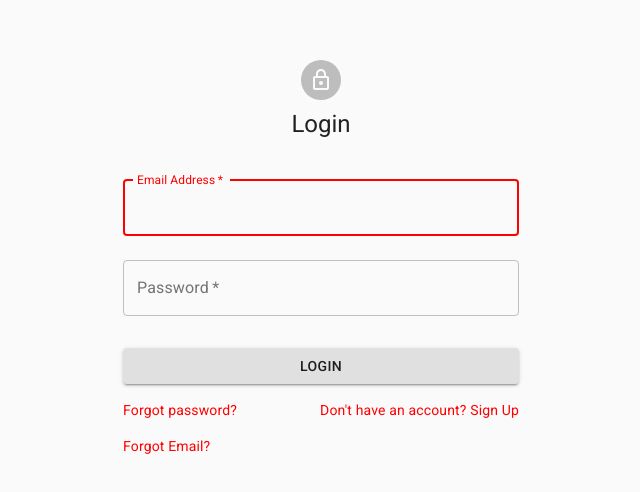
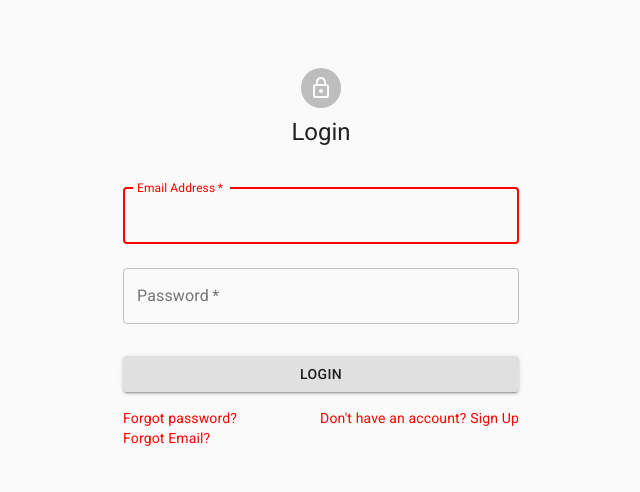
Before and after one commit to hkwon516/answerbook-frontend, a Next.js app in the folder apps/admin/: page /login in a window 1280 px wide. Shown: the part 142-634 px from the top of the page, without its empty margins (319-959 px from the left). Built offline with nearby package versions, Linux system fonts and the light colour scheme.

Commit message:
admin - login - ui refactor

```diff
--- a/apps/admin/pages/login.js
+++ b/apps/admin/pages/login.js
@@ -1,15 +1,6 @@
 import React from "react";
 import { LockOutlined } from "@material-ui/icons";
-import {
-  Typography,
-  Avatar,
-  Button,
-  Link,
-  Grid,
-  makeStyles,
-  Container,
-  Box,
-} from "@material-ui/core";
+import { Typography, Avatar, Button, Link, Grid, makeStyles, Container, Box } from "@material-ui/core";
 import InputComponent from "../component/generic/InputComponent";
 import { useFormik } from "formik";
 import * as yup from "yup";
@@ -107,12 +98,11 @@ export default function Login() {
                   </Link>
                 </Box>
 
-                <Box mt={2}>
+                <Box>
                   <Link href="forgot/email" variant="body2">
                     Forgot Email?
                   </Link>
                 </Box>
-
               </Grid>
               <Grid item>
                 <Box mt={2}>
```
